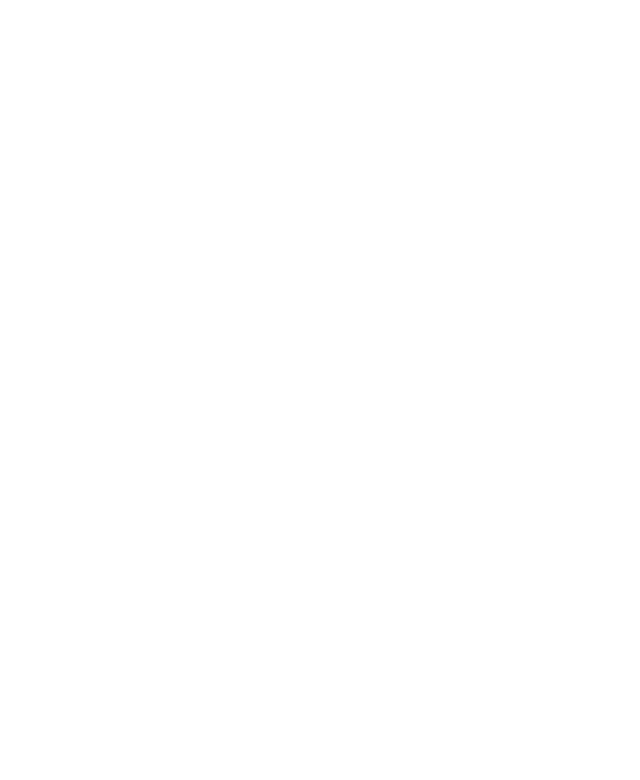
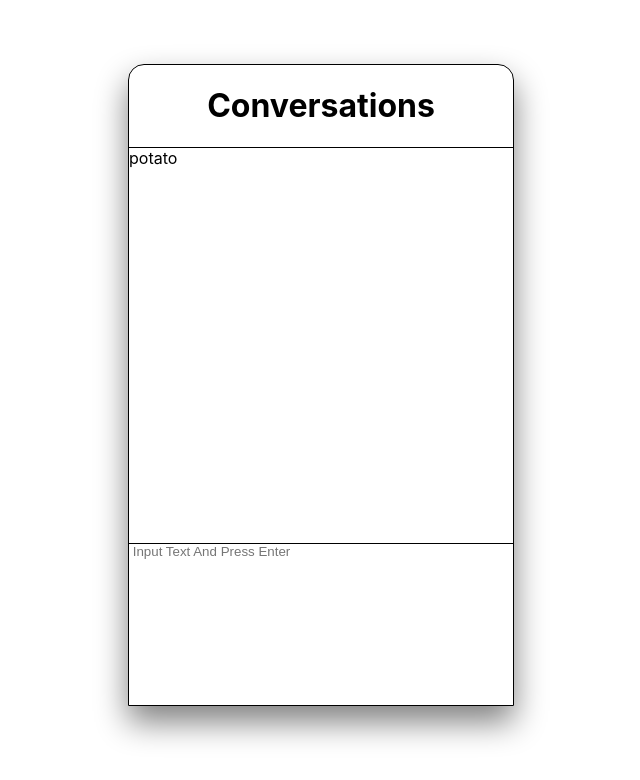
Before and after one commit to briansai/ava, a React (Create React App) app: page / in a window 1280 px wide. Shown: the top 780 px of the page, without its empty margins (319-959 px from the left). Built offline with nearby package versions, Linux system fonts and the light colour scheme.

Commit message:
Implemented conversation component with text input logic and styling

```diff
--- a/src/App.js
+++ b/src/App.js
@@ -1,4 +1,5 @@
 import React from 'react';
+import Conversations from './components/conversations';
 
 const App = () => {
   // create info page
@@ -12,7 +13,11 @@
   // display graph of edits
   // mutate text box
   // mutation history
-  return <div className="App"></div>;
+  return (
+    <div className="App">
+      <Conversations />
+    </div>
+  );
 };
 
 export default App;
--- /dev/null
+++ b/src/components/conversations.jsx
@@ -0,0 +1,36 @@
+import React, { useState } from 'react';
+import './conversations.scss';
+
+const Conversations = () => {
+  const [input, setInput] = useState('');
+  const [queue, addToQueue] = useState([]);
+
+  const handleInput = (e) => {
+    setInput(e.target.value);
+  };
+
+  const keyPress = (e) => {
+    if (e.key === 'Enter') {
+      // put input data along with user information to queue
+      // post input to backend
+      // wait for response from before removing queue
+      e.preventDefault();
+      setInput('');
+    }
+  };
+
+  return (
+    <div className="conversations">
+      <h1 className="conversations-header">Conversations</h1>
+      <div className="conversations-list">potato</div>
+      <textarea
+        className="text-box"
+        placeholder=" Input Text And Press Enter"
+        onChange={handleInput}
+        onKeyPress={keyPress}
+      ></textarea>
+    </div>
+  );
+};
+
+export default Conversations;
--- /dev/null
+++ b/src/components/conversations.scss
@@ -0,0 +1,36 @@
+.conversations {
+  margin: 5% auto;
+  height: 80vh;
+  width: 30%;
+  min-width: 221px;
+  border: 1px black solid;
+  border-top-left-radius: 1rem;
+  border-top-right-radius: 1rem;
+  box-shadow: 0 1rem 2rem gray;
+
+  &-header {
+    text-align: center;
+  }
+
+  &-list {
+    margin: 0 auto;
+    height: 60%;
+    border-top: 1px black solid;
+    overflow: scroll;
+  }
+
+  .text-box {
+    display: block;
+    margin: 3% auto;
+    border: none;
+    border-top: 1px black solid;
+    width: 100%;
+    min-width: 221px;
+    padding: 0;
+    height: 20%;
+    overflow: auto;
+    outline: none;
+    resize: none;
+    font-family: Arial, Helvetica, sans-serif;
+  }
+}
```
